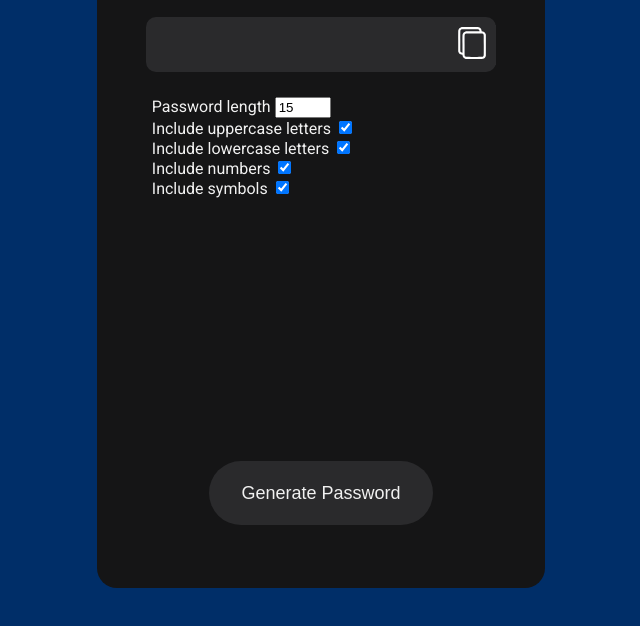
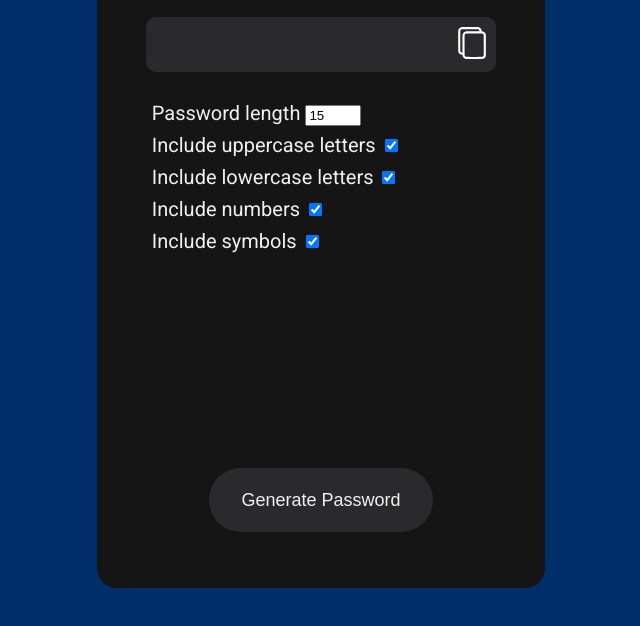
Before and after one commit to Sivarth91/PasswordGenerator, a website: page index.html in a window 1280 px wide. Shown: the part 102-728 px from the top of the page, without its empty margins (319-959 px from the left). Drawn offline with Linux system fonts and the light colour scheme.

Commit message:
fix: responsive

```diff
--- a/styles.css
+++ b/styles.css
@@ -69,7 +69,7 @@ button {
 
 .generate-btn:hover {
     cursor: pointer;
-    box-shadow: 0 4px 40px;
+    box-shadow: 0 4px 30px #2A2A2C;
     transition: 0.5s;
 }
 
@@ -78,8 +78,24 @@ button {
         width: 50%;
     }
 
+    .container {
+        font-size: 20px;
+    }
+
     .settings {
         left: calc(5% + 10px);
+    }
+
+}
+
+@media screen and (min-width: 600px) {
+    .settings {
+        font-size: 18px;
+        line-height: 32px;
+    }
+
+    .generate-btn {
+        top: calc(40vh - (18px + 32px));
     }
 }
 
@@ -90,9 +106,12 @@ button {
 
     .settings {
         left: calc(10% + 10px);
+        font-size: 20px;
+        line-height: 32px;
     }
 
     .generate-btn {
         width: 50%;
+        top: calc(40vh - (20px + 32px));
     }
 }
```
